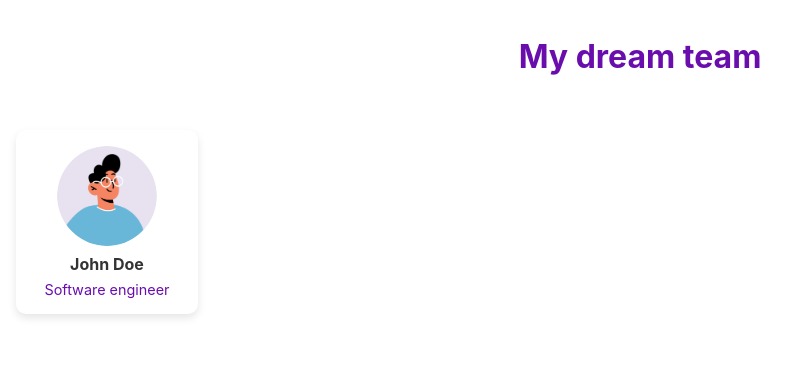
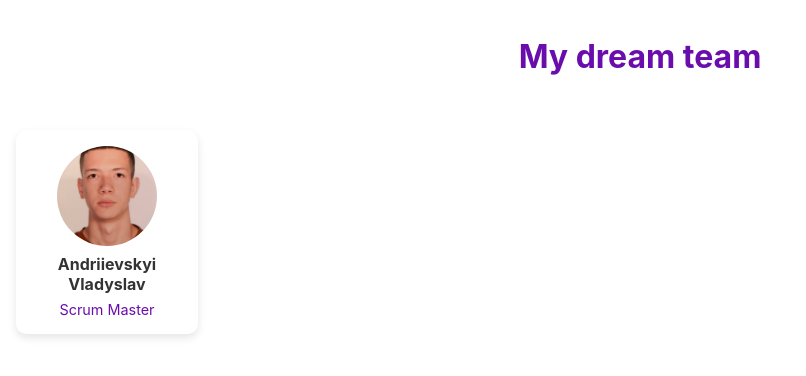
Before and after one commit to bbnoskill/PKR_Team1, a React (Create React App) app in the folder simple-landing-page/: page / in a window 1280 px wide. Shown: the top 376 px of the page, without its empty margins (0-806 px from the left). Built offline with nearby package versions, Linux system fonts and the light colour scheme.

Commit message:
Update Body.js

```diff
--- a/simple-landing-page/src/components/Body.js
+++ b/simple-landing-page/src/components/Body.js
@@ -4,15 +4,16 @@ const Body = () => {
   return (
     <main style={styles.body}>
       <div style={styles.card}>
-        <img src={"/avatar-default.png"} alt="John Doe" style={styles.photo} />
+        <img src={"/photo_2024-11-19_15-44-43.jpg"} alt="Andriievskyi Vladyslav" style={styles.photo} />
         <div style={styles.textContainer}>
-          <h2 style={styles.name}>John Doe</h2>
-          <p style={styles.position}>Software engineer</p>
+          <h2 style={styles.name}>Andriievskyi Vladyslav</h2>
+          <p style={styles.position}>Scrum Master</p>
         </div>
       </div>
     </main>
   );
 };
+
 
 const styles = {
   body: {
```
